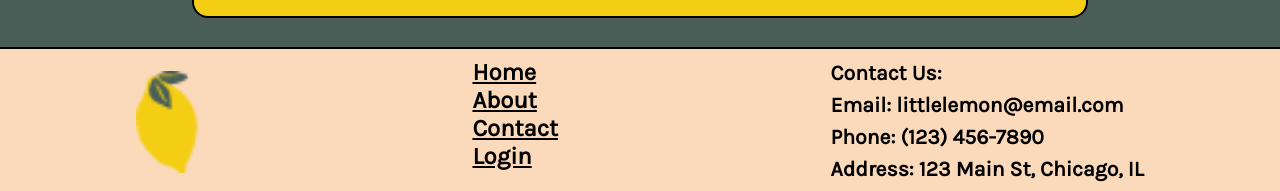
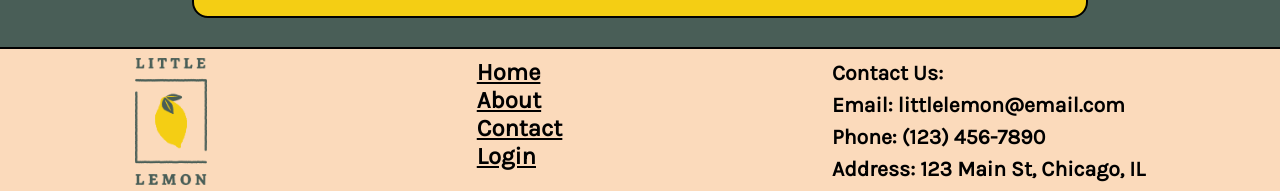
Before and after one commit to MikHuz/Meta-Capstone, a React (Vite) app: page /reserve in a window 1280 px wide. Shown: the part 1068-1259 px from the top of the page. Built offline with nearby package versions, Linux system fonts and the light colour scheme; a web font is replaced by a local one.

Commit message:
Added Correct Footer Image

```diff
--- a/src/App.jsx
+++ b/src/App.jsx
@@ -12,6 +12,7 @@ import './css/index.css'
 import './css/App.css'
 import menu from '/src/assets/hamburger_menu.png'
 import logo from '/src/assets/Logo.png'
+import smallLogo from '/src/assets/small_logo.png'
 import footer_logo from '/src/assets/favicon.png'
 import basket from '/src/assets/Basket.png'
 
@@ -96,7 +97,7 @@ function BookingPage(){
 function Footer(props){
   return (<>
   <footer id="footer-content">
-    <img src={footer_logo} alt="Little Lemon Logo" className="footer-logo"/>
+    <img src={smallLogo} alt="Little Lemon Logo" className="footer-logo"/>
     <div className="footer-links">
       <ul>
         <li><a href="/reserve">Home</a></li>
--- a/src/css/App.css
+++ b/src/css/App.css
@@ -305,7 +305,7 @@ footer img{
 footer li {
   text-align: left;
 }
-footer img{height:1.2rem;width:auto;}
-@media (max-width:668px){footer img{height:1rem;width:auto;}}
-@media (max-width:500px){footer img{height:0.7em;width:auto;}}
+footer img{height:1.5rem;width:auto;}
+@media (max-width:668px){footer img{height:1.2rem;width:auto;}}
+@media (max-width:500px){footer img{height:1.2rem;width:auto;}}
 /*Footer*/
```
Also changed, not shown: src/assets/small_logo.png (added).
